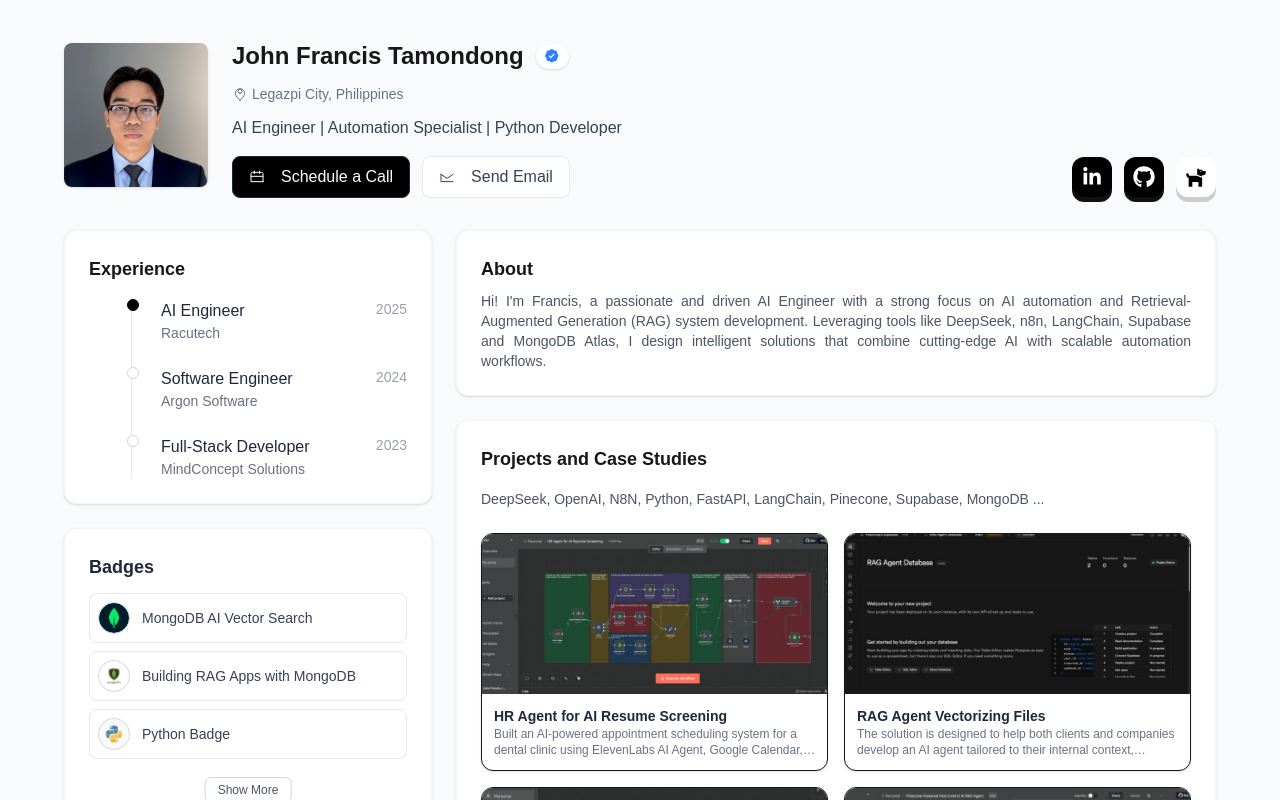
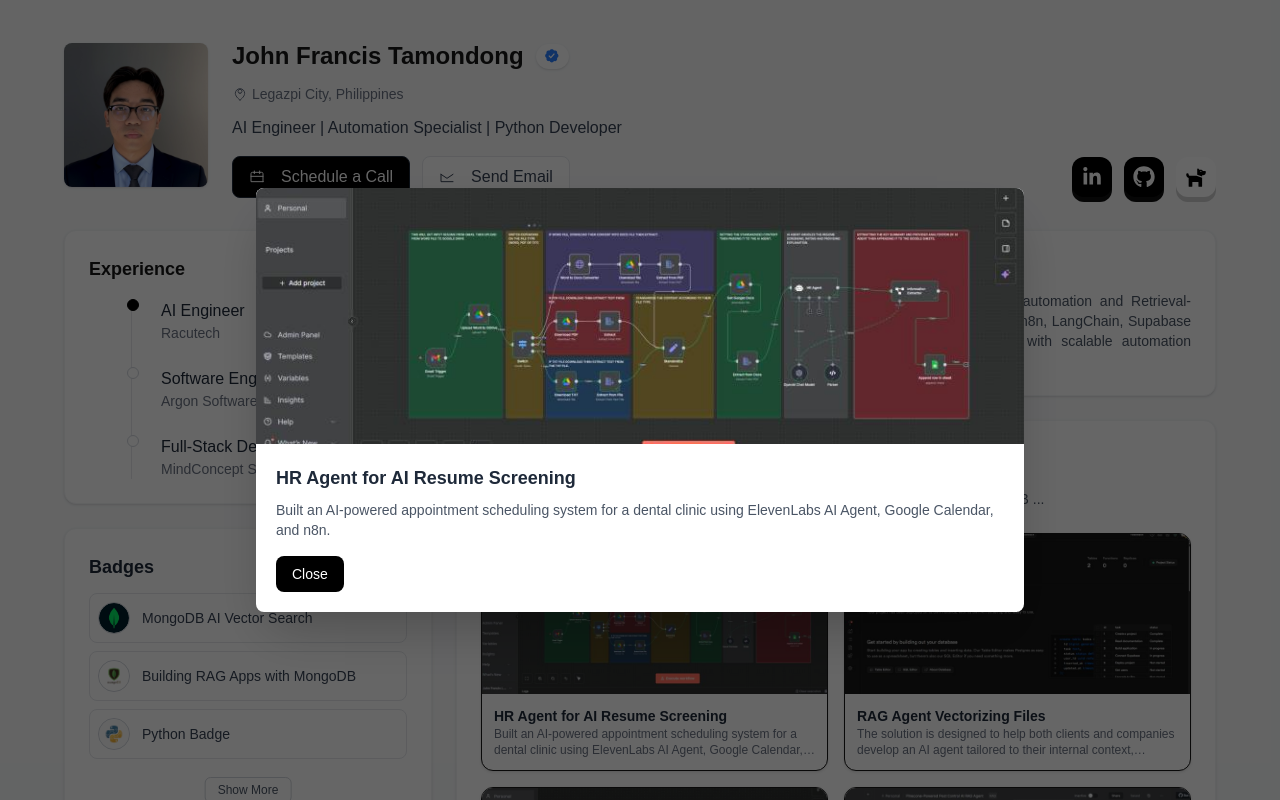
Before and after one commit to fraanciisq/next-port, a Next.js app: page / in a window 1280 px wide. Both pictures are taken after a click on the element 654 px from the left and 652 px from the top of the page. Shown: the top 800 px of the page. Built offline with nearby package versions, Linux system fonts and the light colour scheme.

Commit message:
feat: projects-modal-pop

```diff
--- a/pages/components/Projects.tsx
+++ b/pages/components/Projects.tsx
@@ -1,4 +1,5 @@
-import React from "react";
+"use client";
+import React, { useState } from "react";
 import Image from "next/image";
 
 type Project = {
@@ -10,11 +11,16 @@ type Project = {
 type Props = { projects: Project[] };
 
 const ProjectsCard: React.FC<Props> = ({ projects }) => {
+  const [selectedProject, setSelectedProject] = useState<Project | null>(null);
+
   return (
+    <>
+      {/* Grid of Projects */}
       <div className="grid grid-cols-1 sm:grid-cols-2 gap-4 mt-6">
         {projects.map((project, idx) => (
           <div
             key={idx}
+            onClick={() => setSelectedProject(project)} // Open modal
             className="group bg-white rounded-xl shadow-sm border overflow-hidden cursor-pointer hover:shadow-md transition"
           >
             {/* Image */}
@@ -39,6 +45,46 @@ const ProjectsCard: React.FC<Props> = ({ projects }) => {
           </div>
         ))}
       </div>
+
+      {/* Modal */}
+      {selectedProject && (
+        <div
+          onClick={() => setSelectedProject(null)} // Close when clicking background
+          className="fixed inset-0 bg-black/60 flex items-center justify-center z-50"
+        >
+          <div
+            onClick={(e) => e.stopPropagation()} // Prevent closing when clicking inside modal
+            className="bg-white rounded-lg overflow-hidden shadow-2xl max-w-3xl w-full mx-4"
+          >
+            {/* Image */}
+            <div className="relative w-full h-64 bg-gray-200">
+              <Image
+                src={selectedProject.image}
+                alt={selectedProject.title}
+                fill
+                className="object-cover"
+              />
+            </div>
+
+            {/* Text */}
+            <div className="p-5">
+              <h2 className="text-lg font-semibold mb-2 text-gray-800">
+                {selectedProject.title}
+              </h2>
+              <p className="text-sm text-gray-600">{selectedProject.description}</p>
+
+              {/* Close Button */}
+              <button
+                onClick={() => setSelectedProject(null)}
+                className="mt-4 px-4 py-2 bg-black text-white text-sm rounded-lg hover:bg-gray-800 transition"
+              >
+                Close
+              </button>
+            </div>
+          </div>
+        </div>
+      )}
+    </>
   );
 };
 
```
Lines whose indentation alone changed are shown as unchanged.
